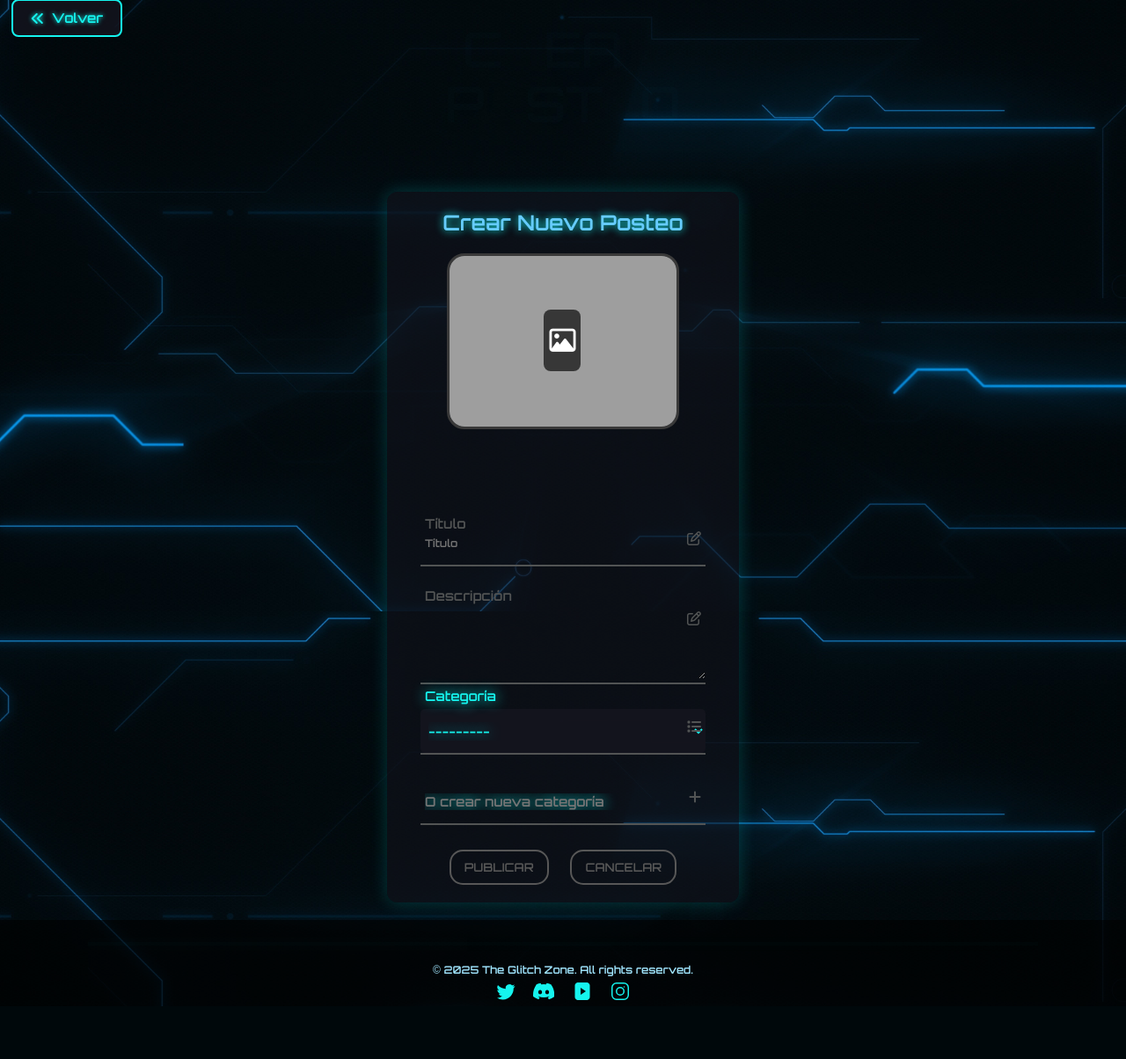
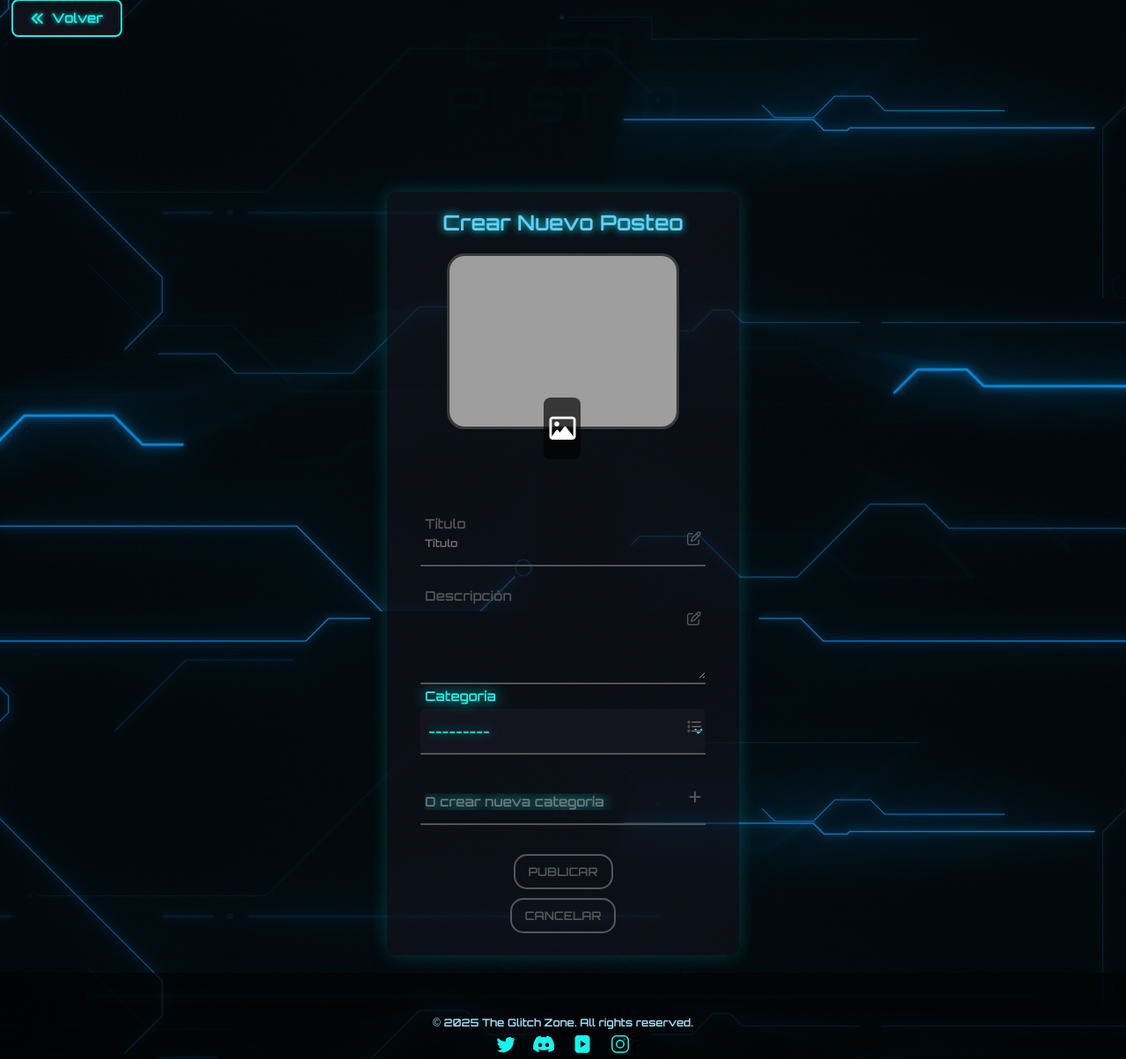
Before and after one commit to PedroEliasj/Trabajo_final_crear_rese-a_juegos, a Django app: page /crear-resena/ in a window 1280 px wide. Shown: the part 105-1309 px from the top of the page at 88% size. Before the commit the page ends 1249 px from the top, so only its background shows below. Run offline with Django 4.2, Linux system fonts and the light colour scheme; the visitor is signed in with stand-in values (Sample User, id 1); data that the repository does not hold is empty; some libraries are stand-ins or nearby versions; grey boxes are pictures that could not be loaded.

Commit message:
arreglo editar post

```diff
--- a/apps/blog/views.py
+++ b/apps/blog/views.py
@@ -157,7 +157,7 @@ class EliminarReseñaView(LoginRequiredMixin, UserPassesTestMixin, DeleteView):
 
 @login_required
 def like_post(request, juego_id):
-    print("Llegó request de like:", juego_id, file=sys.stdout)
+
     juego = get_object_or_404(Juegos, id=juego_id)
     user = request.user
 
--- a/static/css/crear_post.css
+++ b/static/css/crear_post.css
@@ -493,7 +493,7 @@ h2 {
     justify-content: center;
     align-items: center;
     position: relative;
-    bottom: 140px;
+    bottom: 40px;
     left: 44%;
     height: 70px;
     width: 42px;
@@ -618,8 +618,11 @@ h2 {
 }*/
 
 .btn-container {
+    display: flex;
     text-align: center;
     margin-top: 20px;
+    flex-direction: column;
+    align-items: center;
 }
 
 .btn-edit {
@@ -630,7 +633,8 @@ h2 {
     background: transparent;
     color: #575757;
     cursor: pointer;
-    margin: 0 10px;
+    margin: 5px;
+    text-decoration: none;
 }
 
 .btn-edit:hover {
--- a/templates/blog/editar_post.html
+++ b/templates/blog/editar_post.html
@@ -65,7 +65,7 @@
 
                 <div class="btn-container">
                     <button type="submit" class="btn-edit">GUARDAR CAMBIOS</button>
-                    <a href="{% url 'apps.blog:juego_detalle' form.instance.id %}" class="btn-edit">CANCELAR</a>
+                    <a href="{% url 'apps.blog:blog' %}" class="btn-edit">CANCELAR</a>
                 </div>
             </form>
         </div>
--- a/templates/blog/eliminar_post.html
+++ b/templates/blog/eliminar_post.html
@@ -33,7 +33,7 @@
                 {% csrf_token %}
                 <div class="btn-container">
                     <button type="submit" class="btn-edit">SÍ, ELIMINAR</button>
-                    <a href="{% url 'apps.blog:juego_detalle' object.id %}" class="btn-edit">CANCELAR</a>
+                    <a href="{% url 'apps.blog:blog' %}" class="btn-edit">CANCELAR</a>
                 </div>
             </form>
         </div>
```
Also changed, not shown: apps/login/views.py (+7 -2 lines), templates/login/perfil.html (+17 -11 lines).
